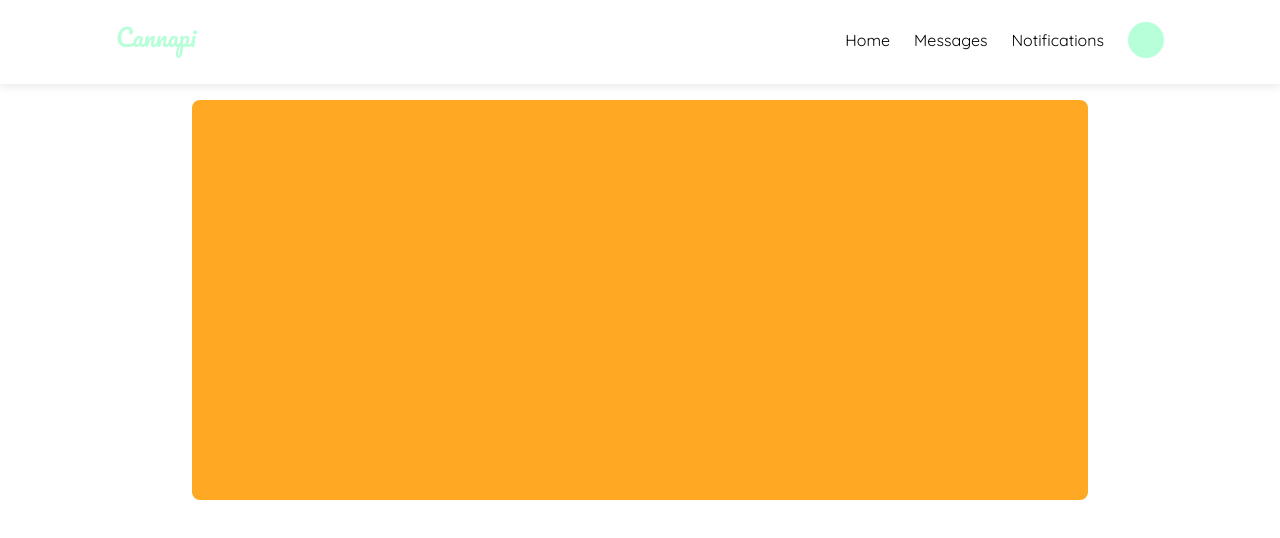
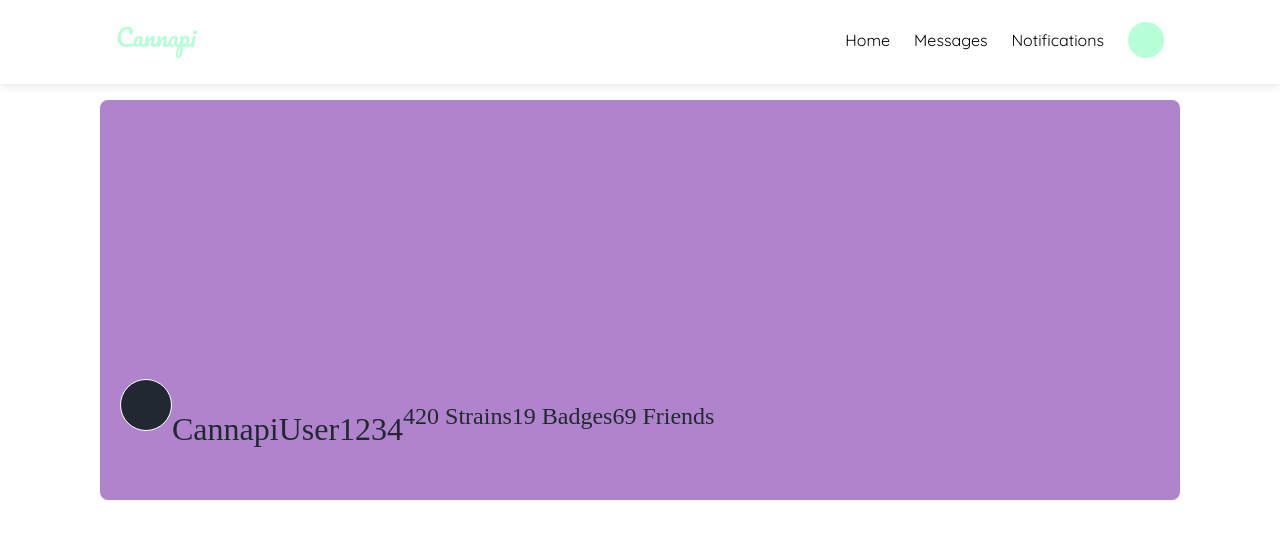
Before and after one commit to joshualholland/Tea, a Next.js app: page /Profile in a window 1280 px wide. Shown: the top 538 px of the page. Built offline with nearby package versions, Linux system fonts and the light colour scheme.

Commit message:
profile page updates

```diff
--- a/src/page-components/profile/BackgroundHero.tsx
+++ b/src/page-components/profile/BackgroundHero.tsx
@@ -3,7 +3,17 @@ import styled from 'styled-components'
 
 const BackgroundHero: React.FC = () => (
   <Wrapper>
-    <Photo />
+    <Container>
+      <UserInfo>
+        <ProfilePhoto></ProfilePhoto>
+        <Username>CannapiUser1234</Username>
+        <Stats>
+          <Items>420 Strains</Items>
+          <Items>19 Badges</Items>
+          <Items>69 Friends</Items>
+        </Stats>
+      </UserInfo>
+    </Container>
   </Wrapper>
 )
 
@@ -20,13 +30,47 @@ export default BackgroundHero
 
 const Wrapper = styled.section<IProps>`
   width: 100%;
-  max-width: 70vw;
+  max-width: 1080px;
   margin: 16px auto;
 `
 
-const Photo = styled.div<IProps>`
-  background: ${props => props.theme.palette.secondary.main};
+const Container = styled.div<IProps>`
+  background: ${props => props.theme.palette.tertiary.main};
   width: 100%;
   height: 400px;
   border-radius: ${props => props.theme.borderRadius};
+  position: relative;
 `
+
+const UserInfo = styled.div`
+  position: absolute;
+  left: 20px;
+  right: 20px;
+  bottom: 20px;
+  display: flex;
+  flex-direction: row;
+`
+
+const ProfilePhoto = styled.div`
+  height: 50px;
+  width: 50px;
+  border-radius: 50%;
+  background-color: ${props => props.theme.palette.common.black};
+  border: 1px solid white;
+`
+
+const Username = styled.h3`
+  color: ${props => props.theme.palette.common.black};
+  font-size: 32px;
+  font-weight: 500;
+`
+
+const Stats = styled.div`
+  display: flex;
+  flex-direction: row;
+`
+
+const Items = styled.p`
+  color: ${props => props.theme.palette.common.black};
+  font-size: 24px;
+`
--- a/src/page-components/reviews/ReviewList.tsx
+++ b/src/page-components/reviews/ReviewList.tsx
@@ -8,10 +8,8 @@ const ReviewLists: React.FC = () => (
   <Wrapper>
     <ListWrapper>
       <List>
-        {/* Checks for posts array and maps through it if it exists */}
         {posts && posts.map((post, index) => (
           <Items key={index}>
-            {/* tried to get this to work for the background image but an Img can't have children? just made a static image on the Items */}
             <ImageWrapper>
               <StyledImage src={post.photo}
                 layout='fill'
```
